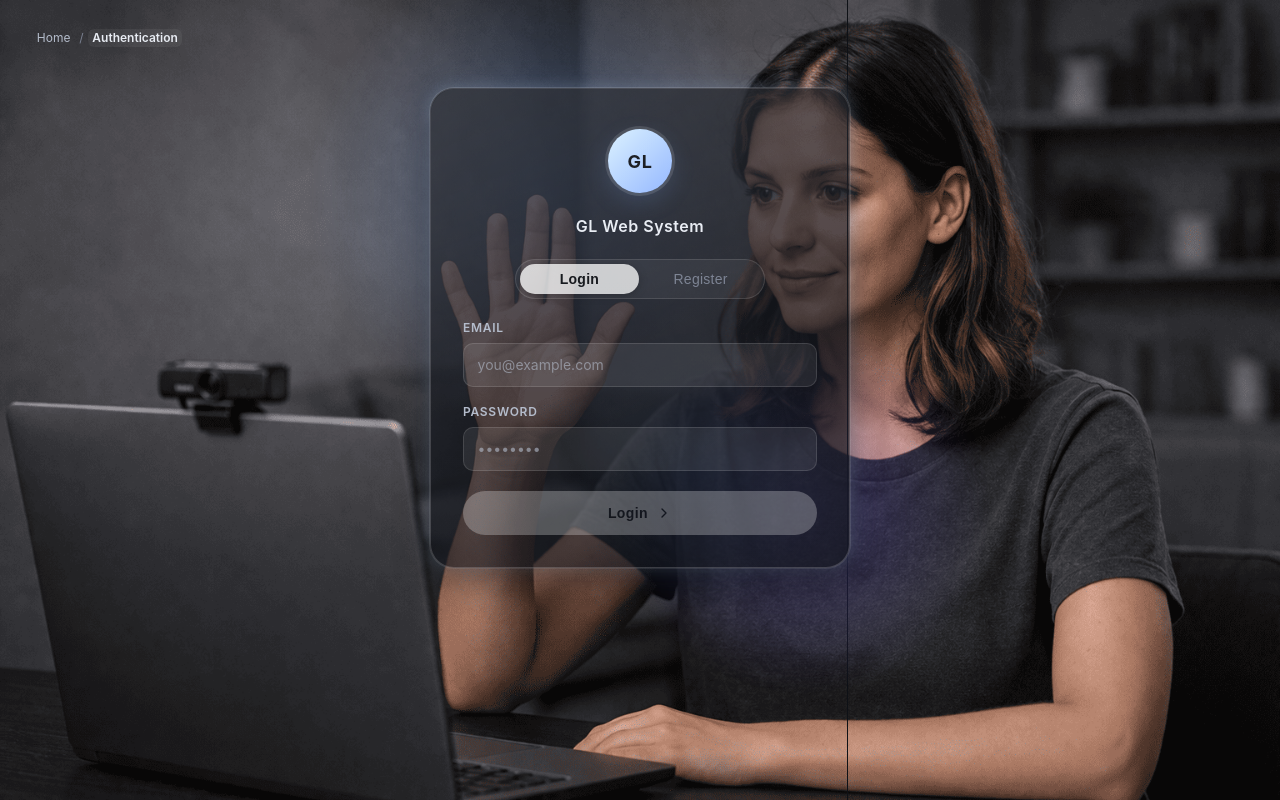
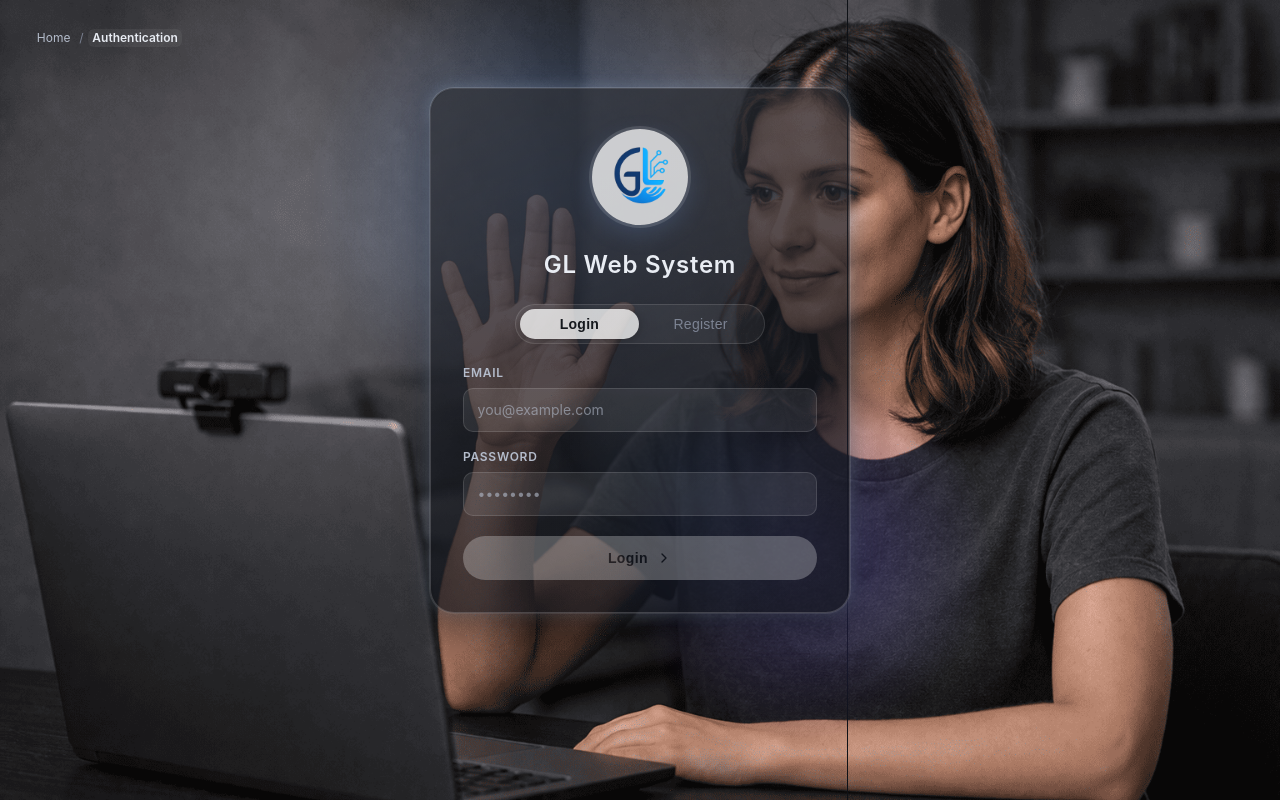
Before and after one commit to ClementPhoshoko/Hand-Sign-Recognition-Web-System, a React (Vite) app in the folder client/: page /auth in a window 1280 px wide. Built offline with nearby package versions, Linux system fonts and the light colour scheme.

Commit message:
feat: replace text logo with image and update branding
- Add circular tech logo image asset
- Replace text "GL" with logo image in navbar, footer, and auth layout
- Update favicon to use new logo
- Adjust CSS for proper image display and sizing
- Update page title to "GL Web System"

```diff
--- a/client/index.html
+++ b/client/index.html
@@ -2,9 +2,9 @@
 <html lang="en">
   <head>
     <meta charset="UTF-8" />
-    <link rel="icon" type="image/svg+xml" href="/favicon.svg" />
+    <link rel="icon" type="image/png" href="/src/assets/circular_tech_logo_with_circuit_lines.png" />
     <meta name="viewport" content="width=device-width, initial-scale=1.0" />
-    <title>client</title>
+    <title>GL Web System</title>
   </head>
   <body>
     <div id="root"></div>
--- a/client/src/components/footer/Foot.css
+++ b/client/src/components/footer/Foot.css
@@ -43,6 +43,13 @@
 	font-weight: var(--font-bold);
 	letter-spacing: 0.02em;
 	flex-shrink: 0;
+	overflow: hidden;
+}
+
+.gl-foot-logo img {
+	width: 100%;
+	height: 100%;
+	object-fit: cover;
 }
 
 .gl-foot-name {
--- a/client/src/components/footer/Foot.jsx
+++ b/client/src/components/footer/Foot.jsx
@@ -1,4 +1,5 @@
 import './Foot.css'
+import logo from '../../assets/circular_tech_logo_with_circuit_lines.png'
 
 const FOOTER_LINKS = [
 	{
@@ -24,7 +25,9 @@ function Foot() {
 
 				{/* Brand column */}
 				<div className="gl-foot-brand">
-					<div className="gl-foot-logo" aria-hidden="true">GL</div>
+					<div className="gl-foot-logo" aria-hidden="true">
+						<img src={logo} alt="GL Web System Logo" />
+					</div>
 					<p className="gl-foot-name">Gesture to Linguistic<br />Web System</p>
 					<address className="gl-foot-address" aria-label="Location">
 						<svg viewBox="0 0 16 16" aria-hidden="true" focusable="false">
--- a/client/src/components/navbar/Nav.css
+++ b/client/src/components/navbar/Nav.css
@@ -45,6 +45,13 @@
 	font-size: var(--text-base);
 	font-weight: var(--font-bold);
 	letter-spacing: 0.02em;
+	overflow: hidden;
+}
+
+.gl-nav-icon img {
+	width: 100%;
+	height: 100%;
+	object-fit: cover;
 }
 
 .gl-nav-title {
--- a/client/src/components/navbar/Nav.jsx
+++ b/client/src/components/navbar/Nav.jsx
@@ -1,6 +1,7 @@
 import { useState, useRef } from 'react'
 import { Link } from 'react-router-dom'
 import './Nav.css'
+import logo from '../../assets/circular_tech_logo_with_circuit_lines.png'
 
 /* ── Small chevron that rotates when open ───────────────────────── */
 function Caret({ open }) {
@@ -236,7 +237,7 @@ function Nav() {
 			<nav className="gl-nav" aria-label="Main navigation">
 				<div className="gl-nav-left">
 					<div className="gl-nav-icon" aria-hidden="true">
-						GL
+						<img src={logo} alt="GL Web System Logo" />
 					</div>
 					<div className="gl-nav-title" aria-label="Website name">
 						GL-Web System
--- a/client/src/pages/auth/AuthLayout.css
+++ b/client/src/pages/auth/AuthLayout.css
@@ -246,10 +246,10 @@
 
 /* ── Avatar ──────────────────────────────────────────────────────── */
 .auth-avatar {
-	width: 64px;
-	height: 64px;
+	width: 96px;
+	height: 96px;
 	border-radius: 999px;
-	background: linear-gradient(135deg, var(--avatar-bg-start), var(--avatar-bg-end));
+	background: var(--strong-white);
 	color: var(--avatar-text-color);
 	font-size: var(--text-lg);
 	font-weight: var(--font-bold);
@@ -260,12 +260,19 @@
 	flex-shrink: 0;
 	box-shadow: 0 0 0 3px var(--border-soft), var(--shadow-glow);
 	user-select: none;
+	overflow: hidden;
+}
+
+.auth-avatar img {
+	width: 100%;
+	height: 100%;
+	object-fit: cover;
 }
 
 /* ── System name ─────────────────────────────────────────────────── */
 .auth-system-name {
 	margin: 0;
-	font-size: var(--text-base);
+	font-size: var(--space-6);
 	font-weight: var(--font-semibold);
 	color: var(--text-primary);
 	letter-spacing: 0.03em;
--- a/client/src/pages/auth/AuthLayout.jsx
+++ b/client/src/pages/auth/AuthLayout.jsx
@@ -1,5 +1,6 @@
 import { useState, useRef, useLayoutEffect } from 'react'
 import bgImg from '../../assets/avatars/hello_from_the_video_call_1.png'
+import logo from '../../assets/circular_tech_logo_with_circuit_lines.png'
 import Breadcrumbs from '../../components/breadcrumbs/Breadcrumbs'
 import Login from './login/Login'
 import Register from './register/Register'
@@ -194,7 +195,9 @@ function AuthLayout() {
 				<div className="auth-card" role="main" ref={cardRef} onTransitionEnd={handleCardTransitionEnd}>
 
 				{/* Avatar */}
-				<div className="auth-avatar" aria-hidden="true">GL</div>
+				<div className="auth-avatar" aria-hidden="true">
+					<img src={logo} alt="GL Web System Logo" />
+				</div>
 
 				{/* System name */}
 				<p className="auth-system-name">GL Web System</p>
```
Also changed, not shown: client/src/assets/circular_tech_logo_with_circuit_lines.png (added).
